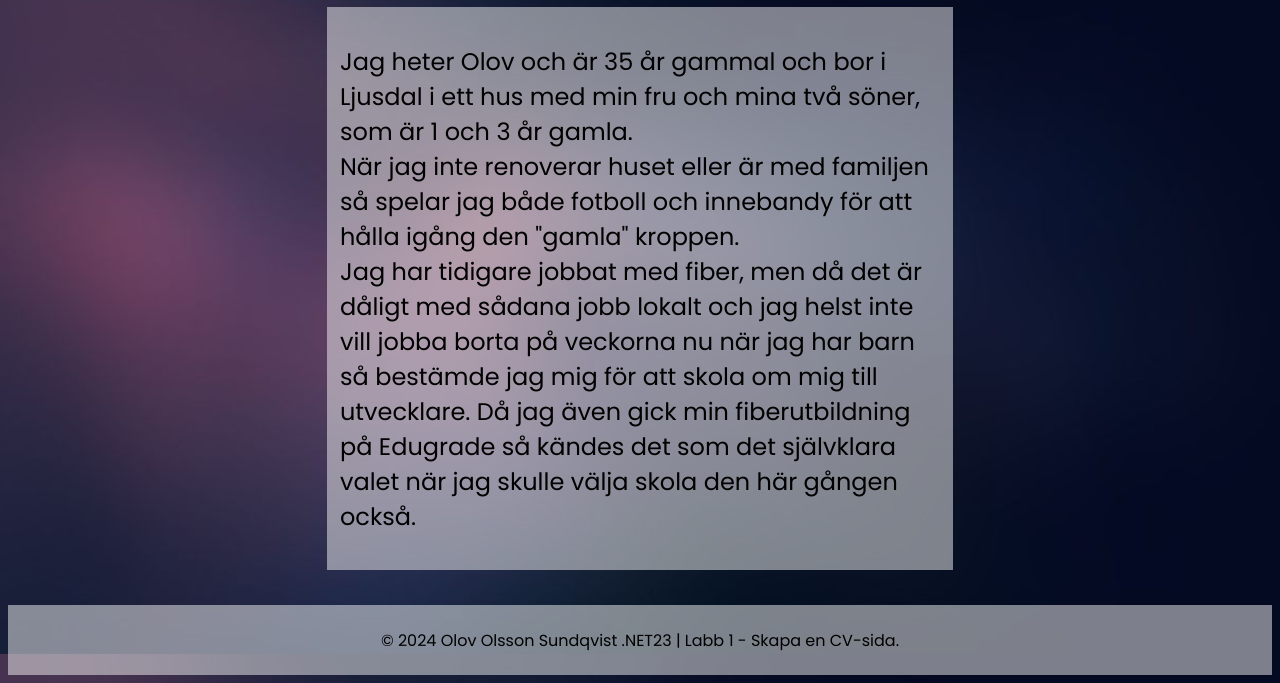
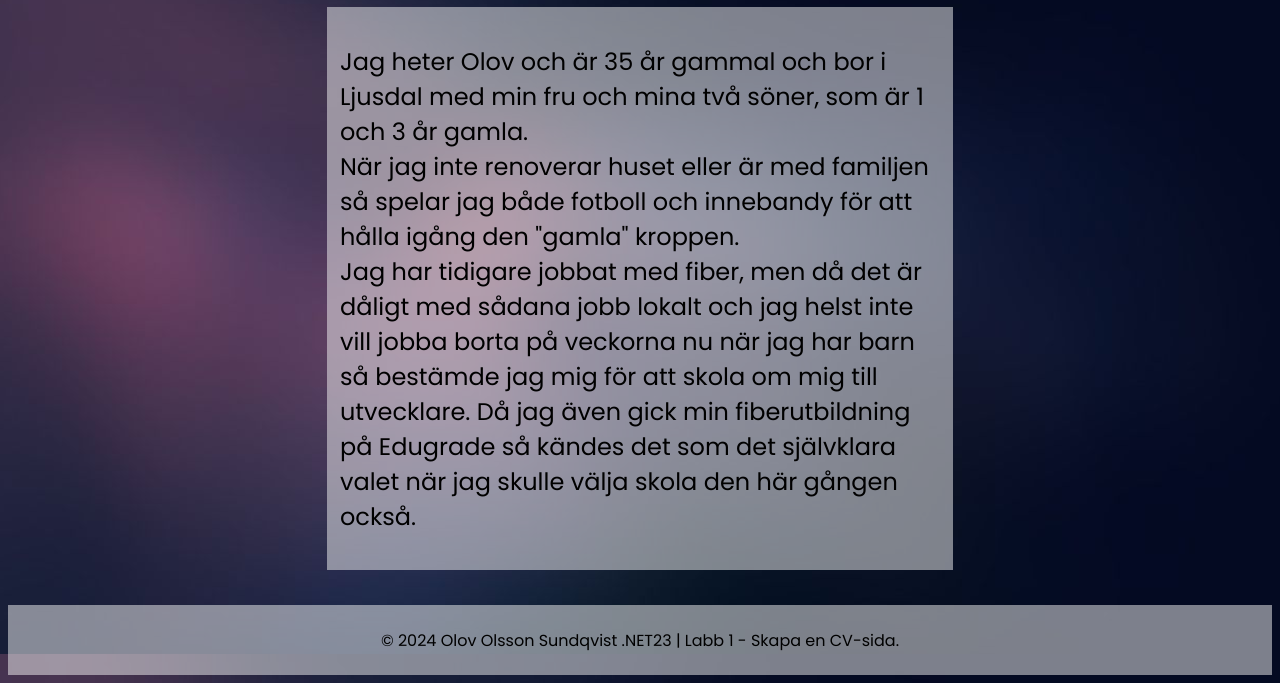
Before and after one commit to oolsun/Labb1_Skapa-en-CV-sida, a plain HTML site: page about.html in a window 1280 px wide. Shown: the part 146-829 px from the top of the page. Drawn offline with Linux system fonts and the light colour scheme.

Commit message:
small changes

```diff
--- a/about.html
+++ b/about.html
@@ -28,7 +28,7 @@
         </section>
         <section>
             <article class="textbox">
-                <p>Jag heter Olov och är 35 år gammal och bor i Ljusdal i ett hus med min fru och mina två söner, som är
+                <p>Jag heter Olov och är 35 år gammal och bor i Ljusdal med min fru och mina två söner, som är
                     1 och 3 år gamla.<br>
                     När jag inte renoverar huset eller är med familjen så spelar jag både fotboll och innebandy för att
                     hålla igång den "gamla" kroppen.<br>
```
